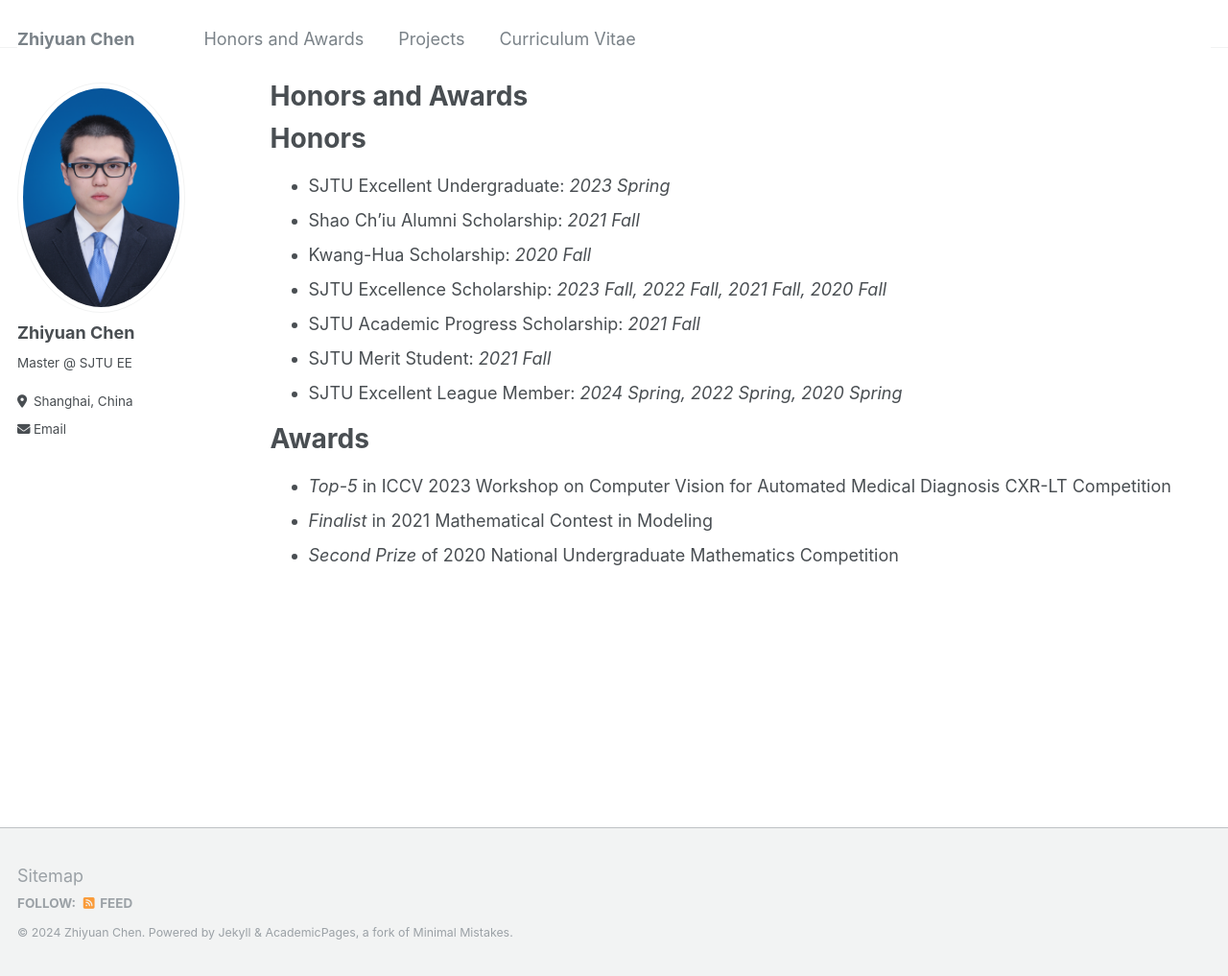
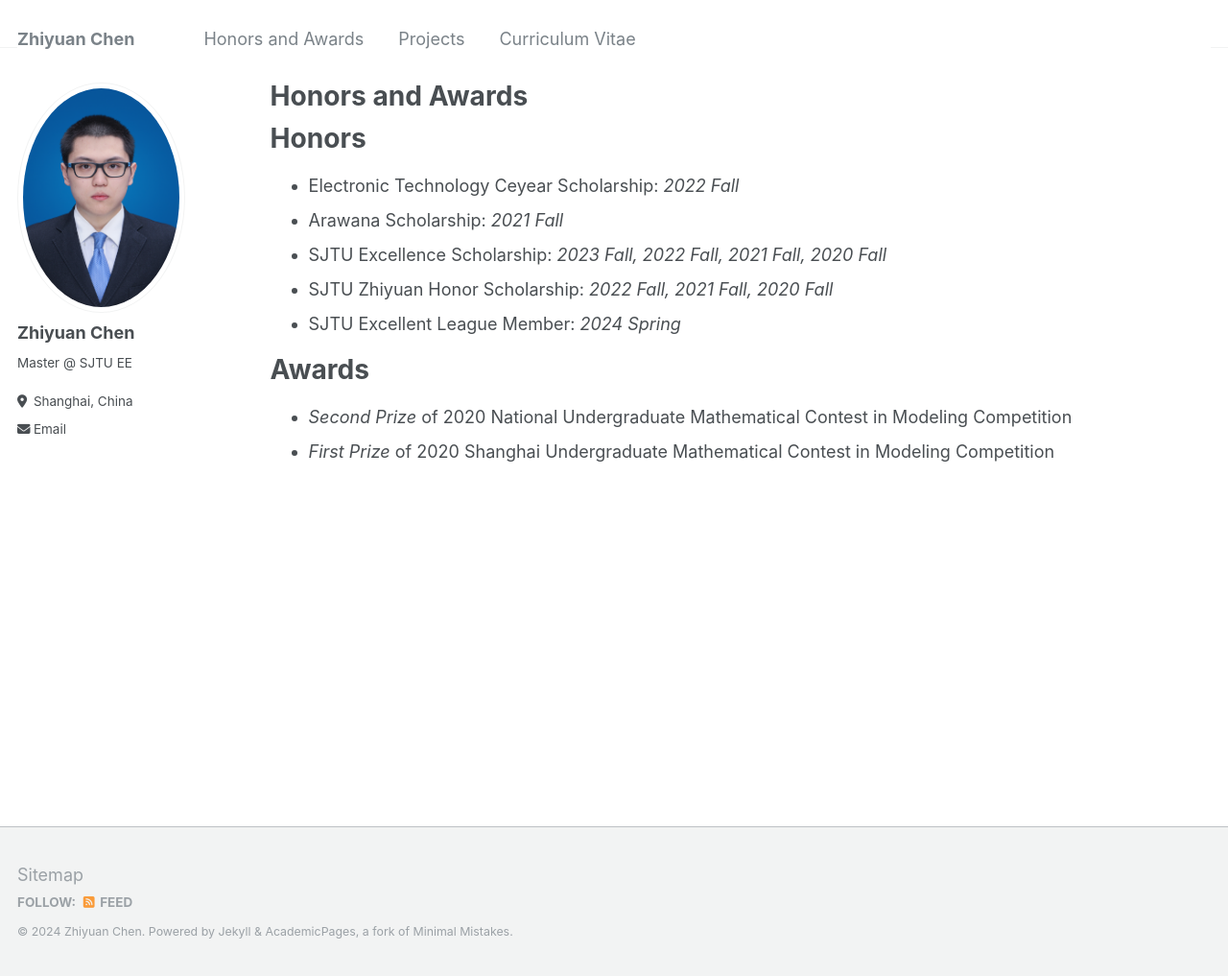
Before and after one commit to chenzhiyuan-stack1/chenzhiyuan-stack1.github.io, a Jekyll site: the page built from _pages/honors-awards.md, in a window 1280 px wide and 1017 px high. Shown: the whole window at 96% size. Built offline with Jekyll 4.4.1, drawn with Linux system fonts in a browser that asks for light colours.

Commit message:
Update honors-awards.md

```diff
--- a/_pages/honors-awards.md
+++ b/_pages/honors-awards.md
@@ -9,16 +9,13 @@ author_profile: true
 
 Honors
 ======
-* SJTU Excellent Undergraduate: _2023 Spring_
-* Shao Ch’iu Alumni Scholarship: _2021 Fall_
-* Kwang-Hua Scholarship: _2020 Fall_
+* Electronic Technology Ceyear Scholarship: _2022 Fall_
+* Arawana Scholarship: _2021 Fall_
 * SJTU Excellence Scholarship: _2023 Fall, 2022 Fall, 2021 Fall, 2020 Fall_
-* SJTU Academic Progress Scholarship: _2021 Fall_
-* SJTU Merit Student: _2021 Fall_
-* SJTU Excellent League Member: _2024 Spring, 2022 Spring, 2020 Spring_
+* SJTU Zhiyuan Honor Scholarship: _2022 Fall, 2021 Fall, 2020 Fall_
+* SJTU Excellent League Member: _2024 Spring_
 
 Awards
 ======
-* _Top-5_ in ICCV 2023 Workshop on Computer Vision for Automated Medical Diagnosis CXR-LT Competition
-* _Finalist_ in 2021 Mathematical Contest in Modeling
-* _Second Prize_ of 2020 National Undergraduate Mathematics Competition
+* _Second Prize_ of 2020 National Undergraduate Mathematical Contest in Modeling Competition
+* _First Prize_ of 2020 Shanghai Undergraduate Mathematical Contest in Modeling Competition
```
